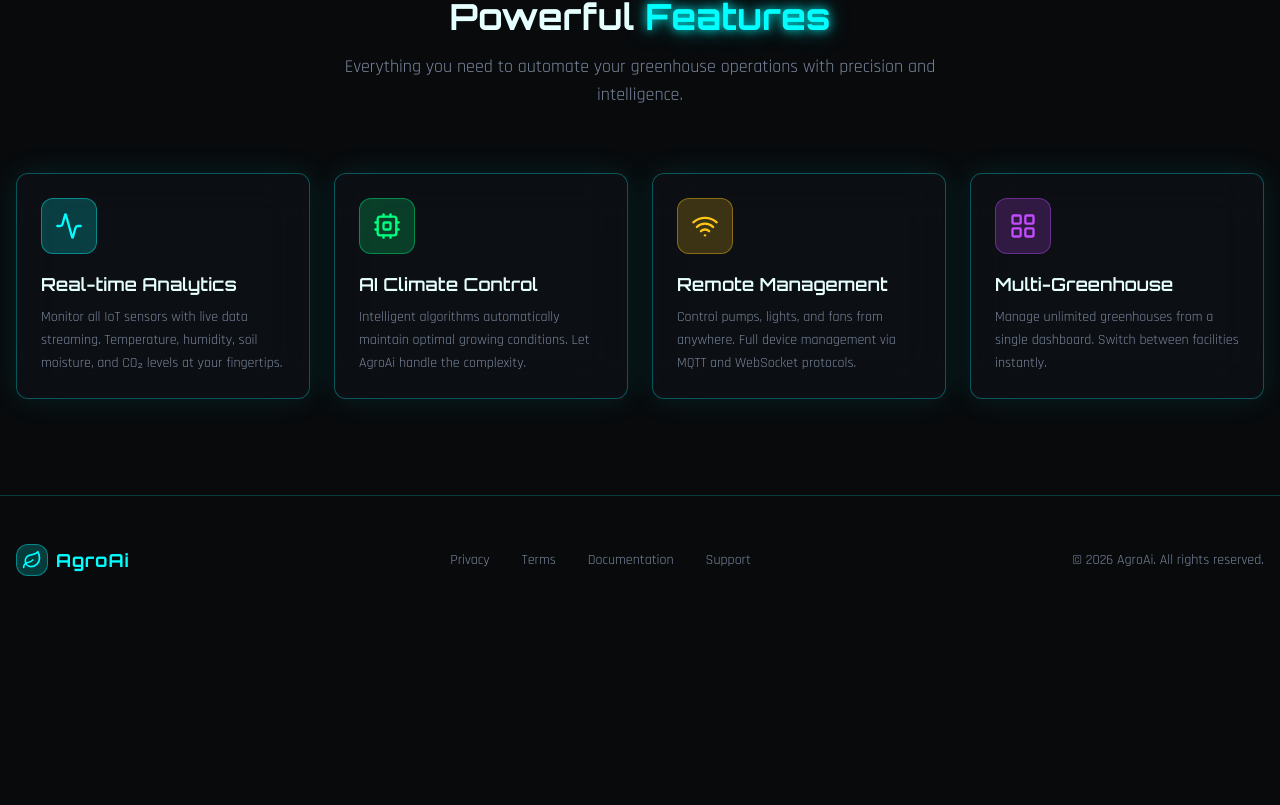
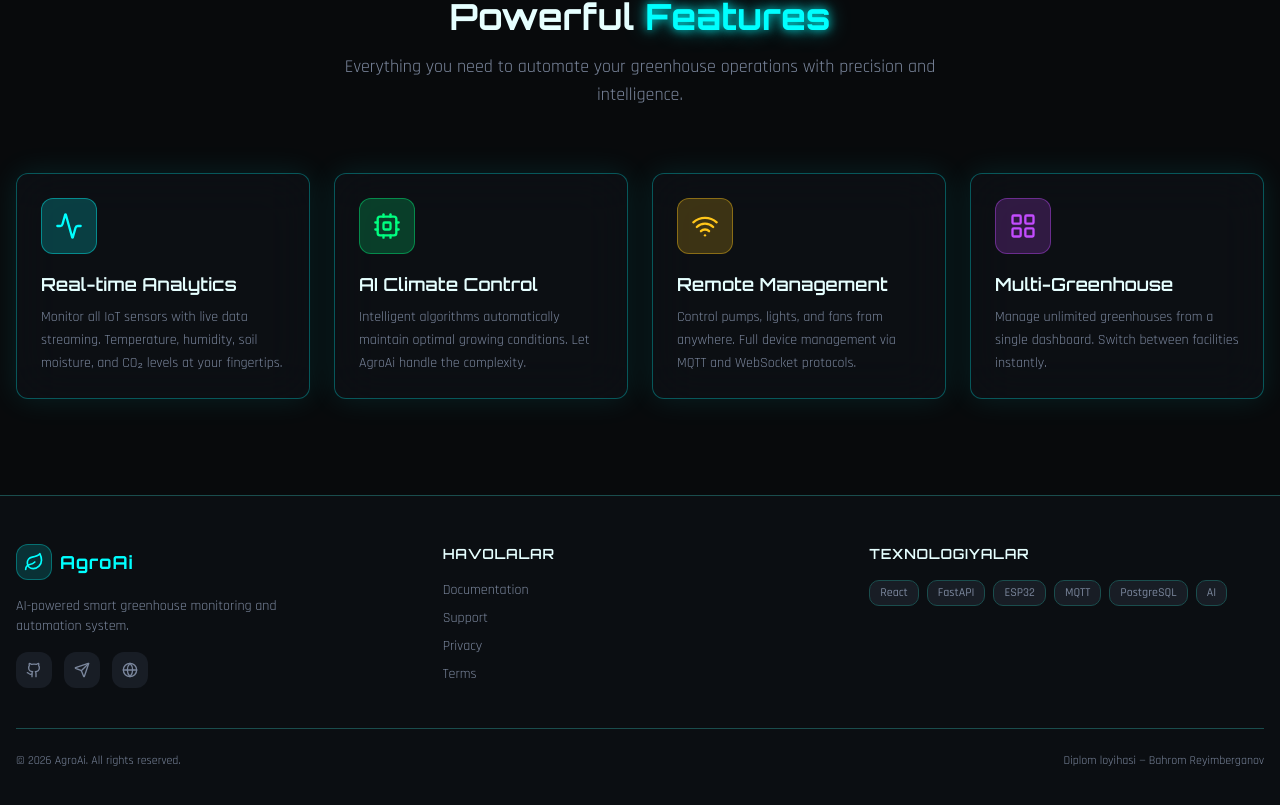
Before and after one commit to Baxrom0311/ghouse_frontend, a React (Vite) app: page / in a window 1280 px wide. Shown: the part 899-1704 px from the top of the page. Before the commit the page ends 1523 px from the top, so only its background shows below. Built offline with nearby package versions, Linux system fonts and the light colour scheme; no server answers.

Commit message:
feat: modern footer with social links, light mode gradient fix

```diff
--- a/src/components/landing/Footer.tsx
+++ b/src/components/landing/Footer.tsx
@@ -1,40 +1,70 @@
 import React from "react";
-import { Leaf } from "lucide-react";
+import { Leaf, Github, Send, Globe } from "lucide-react";
 import { useTranslation } from "react-i18next";
 
 const Footer: React.FC = () => {
   const { t } = useTranslation();
 
   return (
-    <footer className="py-12 border-t border-primary/20">
-      <div className="container mx-auto px-4">
-        <div className="flex flex-col md:flex-row items-center justify-between gap-6">
+    <footer className="border-t border-border bg-card/50">
+      <div className="container mx-auto px-4 py-12">
+        <div className="grid grid-cols-1 md:grid-cols-3 gap-8">
+          {/* Brand */}
+          <div className="space-y-4">
             <div className="flex items-center gap-2">
-            <div className="w-8 h-8 rounded-lg bg-primary/20 flex items-center justify-center border border-primary/40">
+              <div className="w-9 h-9 rounded-lg bg-primary/15 flex items-center justify-center border border-primary/30">
                 <Leaf className="w-5 h-5 text-primary" />
               </div>
               <span className="font-display text-lg font-bold tracking-wider text-primary">
                 AgroAi
               </span>
             </div>
-
-          <div className="flex items-center gap-8 text-sm text-muted-foreground">
-            <a href="#" className="hover:text-primary transition-colors">
-              {t("footer.privacy")}
+            <p className="text-sm text-muted-foreground max-w-xs">
+              AI-powered smart greenhouse monitoring and automation system.
+            </p>
+            <div className="flex gap-3">
+              <a href="https://github.com/Baxrom0311" target="_blank" rel="noopener noreferrer" className="w-9 h-9 rounded-lg bg-muted flex items-center justify-center text-muted-foreground hover:text-primary hover:bg-primary/10 transition-colors">
+                <Github className="w-4 h-4" />
               </a>
-            <a href="#" className="hover:text-primary transition-colors">
-              {t("footer.terms")}
+              <a href="https://t.me/baxrom_0311" target="_blank" rel="noopener noreferrer" className="w-9 h-9 rounded-lg bg-muted flex items-center justify-center text-muted-foreground hover:text-primary hover:bg-primary/10 transition-colors">
+                <Send className="w-4 h-4" />
               </a>
-            <a href="#" className="hover:text-primary transition-colors">
-              {t("footer.documentation")}
-            </a>
-            <a href="#" className="hover:text-primary transition-colors">
-              {t("footer.support")}
+              <a href="https://gh.boos.uz" className="w-9 h-9 rounded-lg bg-muted flex items-center justify-center text-muted-foreground hover:text-primary hover:bg-primary/10 transition-colors">
+                <Globe className="w-4 h-4" />
               </a>
             </div>
+          </div>
 
-          <p className="text-sm text-muted-foreground">
+          {/* Links */}
+          <div className="space-y-4">
+            <h4 className="font-display font-semibold text-sm uppercase tracking-wider text-foreground">Havolalar</h4>
+            <div className="flex flex-col gap-2 text-sm">
+              <a href="#" className="text-muted-foreground hover:text-primary transition-colors">{t("footer.documentation")}</a>
+              <a href="#" className="text-muted-foreground hover:text-primary transition-colors">{t("footer.support")}</a>
+              <a href="#" className="text-muted-foreground hover:text-primary transition-colors">{t("footer.privacy")}</a>
+              <a href="#" className="text-muted-foreground hover:text-primary transition-colors">{t("footer.terms")}</a>
+            </div>
+          </div>
+
+          {/* Tech */}
+          <div className="space-y-4">
+            <h4 className="font-display font-semibold text-sm uppercase tracking-wider text-foreground">Texnologiyalar</h4>
+            <div className="flex flex-wrap gap-2">
+              {["React", "FastAPI", "ESP32", "MQTT", "PostgreSQL", "AI"].map((tech) => (
+                <span key={tech} className="px-2.5 py-1 rounded-md bg-muted text-xs font-medium text-muted-foreground border border-border">
+                  {tech}
+                </span>
+              ))}
+            </div>
+          </div>
+        </div>
+
+        <div className="mt-10 pt-6 border-t border-border flex flex-col sm:flex-row items-center justify-between gap-4">
+          <p className="text-xs text-muted-foreground">
             © {new Date().getFullYear()} AgroAi. {t("footer.rights")}
+          </p>
+          <p className="text-xs text-muted-foreground">
+            Diplom loyihasi — Bahrom Reyimberganov
           </p>
         </div>
       </div>
--- a/src/components/landing/HeroSection.tsx
+++ b/src/components/landing/HeroSection.tsx
@@ -20,7 +20,7 @@ const HeroSection: React.FC = () => {
           opacity: [0.3, 0.5, 0.3],
         }}
         transition={{ duration: 8, repeat: Infinity }}
-        className="absolute top-1/4 -left-32 w-96 h-96 bg-primary/30 rounded-full blur-3xl"
+        className="absolute top-1/4 -left-32 w-96 h-96 bg-primary/30 dark:bg-primary/30 bg-primary/10 rounded-full blur-3xl"
       />
       <motion.div
         animate={{
@@ -28,7 +28,7 @@ const HeroSection: React.FC = () => {
           opacity: [0.2, 0.4, 0.2],
         }}
         transition={{ duration: 10, repeat: Infinity }}
-        className="absolute bottom-1/4 -right-32 w-96 h-96 bg-accent/30 rounded-full blur-3xl"
+        className="absolute bottom-1/4 -right-32 w-96 h-96 bg-accent/30 dark:bg-accent/30 bg-accent/10 rounded-full blur-3xl"
       />
 
       {/* Grid Lines */}
```
Lines whose indentation alone changed are shown as unchanged.
